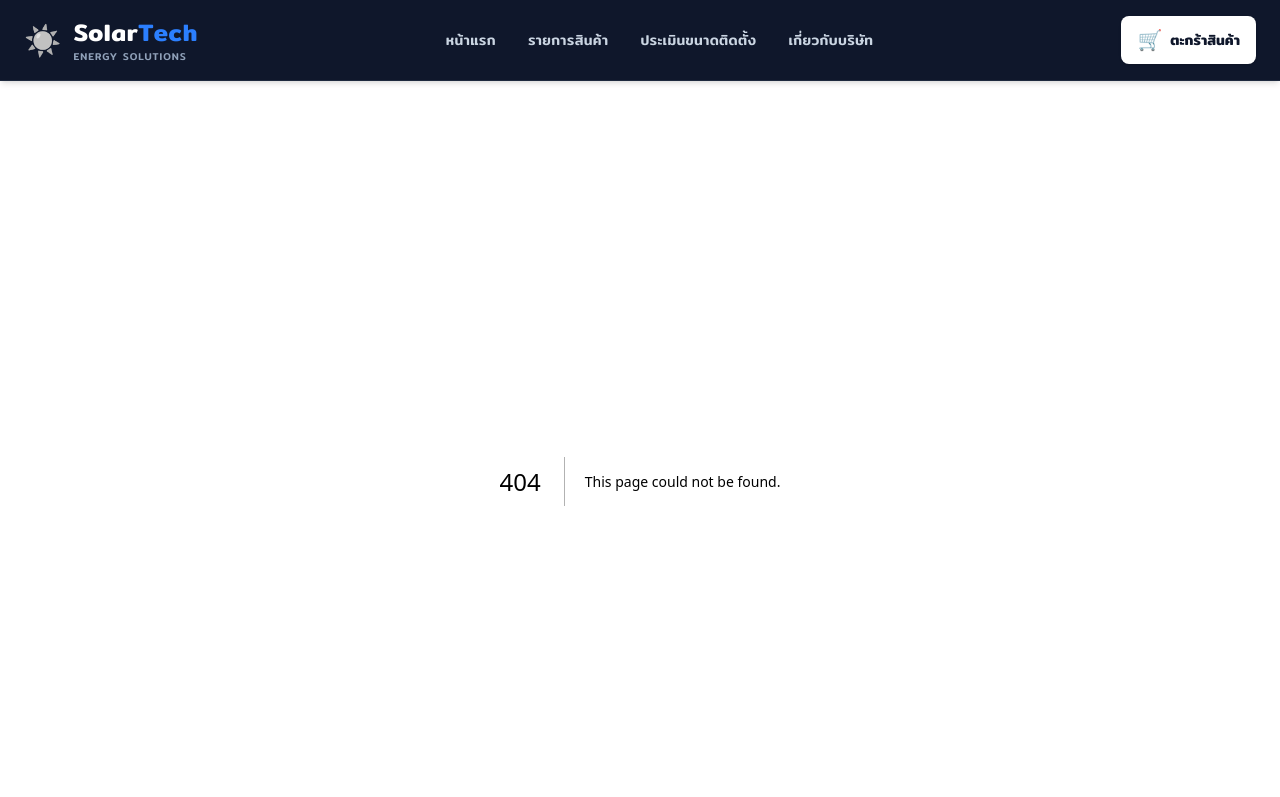
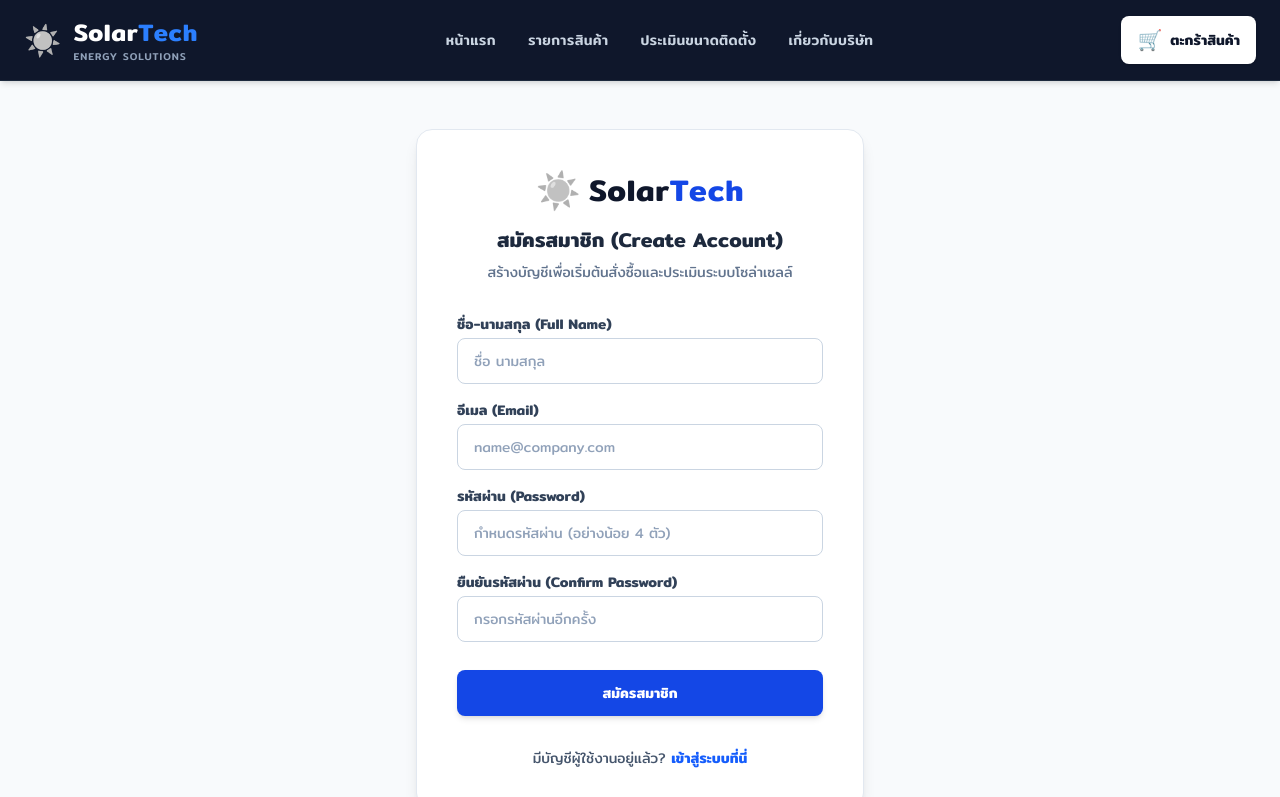
Before and after one commit to EzGuiy/Project-CSI204, a Next.js app in the folder frontend/: page /register in a window 1280 px wide. Before the commit this address had no page. Shown: the top 797 px of the page. Built offline with nearby package versions, Linux system fonts and the light colour scheme.

Commit message:
เพิ่มล็อคอินกับสมัคร

```diff
--- a/frontend/app/login/page.tsx
+++ b/frontend/app/login/page.tsx
@@ -44,7 +44,14 @@ export default function LoginPage() {
 
     // จำลองเวลาดีเลย์ของเซิร์ฟเวอร์ 0.8 วินาที
     setTimeout(() => {
-      const user = mockUsers.find(u => u.email === email && u.password === password);
+      // 1. ดึงข้อมูลบัญชีที่ลูกค้าสมัครเข้ามาใหม่จาก Local Storage
+      const registeredUsers = JSON.parse(localStorage.getItem('solar_users') || '[]');
+
+      // 2. นำข้อมูลทดสอบ (mockUsers) มารวมกับบัญชีที่สมัครใหม่
+      const allValidUsers = [...mockUsers, ...registeredUsers];
+
+      // 3. ค้นหาว่ามีอีเมลและรหัสผ่านตรงกับในระบบหรือไม่
+      const user = allValidUsers.find((u: any) => u.email === email && u.password === password);
 
       if (user) {
         // 🔐 ลบ Password ออกก่อนเก็บเป็น JSON Session ลง Local Storage
@@ -59,7 +66,7 @@ export default function LoginPage() {
 
         alert(`✅ เข้าสู่ระบบสำเร็จ!\nยินดีต้อนรับ: ${user.name}\nสิทธิ์การใช้งาน: ${user.role.toUpperCase()}`);
 
-        // เข้าสู่ระบบสำเร็จแล้วให้เด้งกลับไปหน้าแรก (หรือแก้เป็นหน้า Dashboard ได้)
+        // เข้าสู่ระบบสำเร็จแล้วให้เด้งกลับไปหน้าแรก
         router.push('/');
         router.refresh(); // รีเฟรชเพื่อให้ Navbar ดึงข้อมูลใหม่
       } else {
@@ -137,6 +144,16 @@ export default function LoginPage() {
           </div>
         </form>
 
+        {/* 🔗 ส่วนลิงก์ไปหน้าสมัครสมาชิกที่เพิ่มเข้ามาใหม่ */}
+        <div className="mt-6 text-center">
+          <p className="text-sm text-slate-600">
+            ยังไม่มีบัญชีผู้ใช้งาน?{' '}
+            <Link href="/register" className="font-bold text-blue-600 hover:text-blue-800 transition-colors">
+              สมัครสมาชิกที่นี่
+            </Link>
+          </p>
+        </div>
+
         {/* คู่มือสำหรับอาจารย์ทดสอบ (Mock Login Details) */}
         <div className="mt-8 pt-6 border-t border-slate-100">
           <p className="text-xs font-semibold text-slate-500 mb-3 text-center uppercase tracking-wider">
--- /dev/null
+++ b/frontend/app/register/page.tsx
@@ -0,0 +1,176 @@
+'use client';
+
+import { useState } from 'react';
+import { useRouter } from 'next/navigation';
+import Link from 'next/link';
+
+export default function RegisterPage() {
+  const [name, setName] = useState('');
+  const [email, setEmail] = useState('');
+  const [password, setPassword] = useState('');
+  const [confirmPassword, setConfirmPassword] = useState('');
+  const [error, setError] = useState('');
+  const [isLoading, setIsLoading] = useState(false);
+
+  const router = useRouter();
+
+  const handleRegister = (e: React.FormEvent) => {
+    e.preventDefault();
+    setError('');
+
+    // 1. ตรวจสอบว่ารหัสผ่านตรงกันหรือไม่
+    if (password !== confirmPassword) {
+      setError('❌ รหัสผ่านและการยืนยันรหัสผ่านไม่ตรงกัน');
+      return;
+    }
+
+    if (password.length < 4) {
+      setError('❌ รหัสผ่านต้องมีความยาวอย่างน้อย 4 ตัวอักษร');
+      return;
+    }
+
+    setIsLoading(true);
+
+    // จำลองเวลาดีเลย์ของเซิร์ฟเวอร์
+    setTimeout(() => {
+      // 2. ดึงข้อมูลผู้ใช้เก่าจาก Local Storage (ถ้ามี)
+      const existingUsers = JSON.parse(localStorage.getItem('solar_users') || '[]');
+
+      // 3. ตรวจสอบว่าอีเมลนี้ถูกใช้สมัครไปแล้วหรือยัง
+      const isEmailTaken = existingUsers.some((u: any) => u.email === email);
+
+      if (isEmailTaken) {
+        setError('❌ อีเมลนี้ถูกใช้งานแล้ว กรุณาใช้อีเมลอื่น');
+        setIsLoading(false);
+        return;
+      }
+
+      // 4. สร้าง Object ผู้ใช้งานใหม่ (กำหนด Role ให้เป็น Customer เสมอสำหรับหน้าเว็บ)
+      const newUser = {
+        id: `USR-CUST-${Date.now().toString().slice(-6)}`, // สร้าง ID สุ่มแบบง่ายๆ
+        name: name,
+        email: email,
+        password: password,
+        role: 'customer'
+      };
+
+      // 5. บันทึกลง Local Storage (จำลองการ INSERT ลง Database)
+      existingUsers.push(newUser);
+      localStorage.setItem('solar_users', JSON.stringify(existingUsers));
+
+      alert('✅ สมัครสมาชิกสำเร็จ! ระบบจะพาท่านไปยังหน้าเข้าสู่ระบบ');
+      router.push('/login');
+
+      setIsLoading(false);
+    }, 800);
+  };
+
+  return (
+    <div className="min-h-[85vh] flex items-center justify-center bg-slate-50 py-12 px-4 sm:px-6 lg:px-8">
+      <div className="max-w-md w-full space-y-8 bg-white p-10 rounded-2xl shadow-lg border border-slate-200">
+
+        {/* ส่วนหัวของฟอร์ม */}
+        <div className="text-center">
+          <div className="flex justify-center items-center gap-2 mb-4 group">
+            <span className="text-4xl grayscale group-hover:grayscale-0 transition-all cursor-pointer">☀️</span>
+            <h1 className="text-3xl font-bold text-slate-900 tracking-wide">
+              Solar<span className="text-blue-700">Tech</span>
+            </h1>
+          </div>
+          <h2 className="text-xl font-bold text-slate-800">สมัครสมาชิก (Create Account)</h2>
+          <p className="mt-2 text-sm text-slate-500">สร้างบัญชีเพื่อเริ่มต้นสั่งซื้อและประเมินระบบโซล่าเซลล์</p>
+        </div>
+
+        {/* ฟอร์มสมัครสมาชิก */}
+        <form className="mt-8 space-y-5" onSubmit={handleRegister}>
+
+          {error && (
+            <div className="bg-red-50 text-red-600 p-3 rounded-lg text-sm border border-red-100 text-center font-medium">
+              {error}
+            </div>
+          )}
+
+          <div className="space-y-4">
+            <div>
+              <label className="block text-sm font-semibold text-slate-700 mb-1" htmlFor="name">
+                ชื่อ-นามสกุล (Full Name)
+              </label>
+              <input
+                id="name"
+                type="text"
+                required
+                value={name}
+                onChange={(e) => setName(e.target.value)}
+                className="appearance-none block w-full px-4 py-3 border border-slate-300 placeholder-slate-400 text-slate-900 rounded-lg focus:outline-none focus:ring-2 focus:ring-blue-500 focus:border-blue-500 transition-colors sm:text-sm"
+                placeholder="ชื่อ นามสกุล"
+              />
+            </div>
+            <div>
+              <label className="block text-sm font-semibold text-slate-700 mb-1" htmlFor="email">
+                อีเมล (Email)
+              </label>
+              <input
+                id="email"
+                type="email"
+                required
+                value={email}
+                onChange={(e) => setEmail(e.target.value)}
+                className="appearance-none block w-full px-4 py-3 border border-slate-300 placeholder-slate-400 text-slate-900 rounded-lg focus:outline-none focus:ring-2 focus:ring-blue-500 focus:border-blue-500 transition-colors sm:text-sm"
+                placeholder="name@company.com"
+              />
+            </div>
+            <div>
+              <label className="block text-sm font-semibold text-slate-700 mb-1" htmlFor="password">
+                รหัสผ่าน (Password)
+              </label>
+              <input
+                id="password"
+                type="password"
+                required
+                value={password}
+                onChange={(e) => setPassword(e.target.value)}
+                className="appearance-none block w-full px-4 py-3 border border-slate-300 placeholder-slate-400 text-slate-900 rounded-lg focus:outline-none focus:ring-2 focus:ring-blue-500 focus:border-blue-500 transition-colors sm:text-sm"
+                placeholder="กำหนดรหัสผ่าน (อย่างน้อย 4 ตัว)"
+              />
+            </div>
+            <div>
+              <label className="block text-sm font-semibold text-slate-700 mb-1" htmlFor="confirmPassword">
+                ยืนยันรหัสผ่าน (Confirm Password)
+              </label>
+              <input
+                id="confirmPassword"
+                type="password"
+                required
+                value={confirmPassword}
+                onChange={(e) => setConfirmPassword(e.target.value)}
+                className="appearance-none block w-full px-4 py-3 border border-slate-300 placeholder-slate-400 text-slate-900 rounded-lg focus:outline-none focus:ring-2 focus:ring-blue-500 focus:border-blue-500 transition-colors sm:text-sm"
+                placeholder="กรอกรหัสผ่านอีกครั้ง"
+              />
+            </div>
+          </div>
+
+          <div className="pt-2">
+            <button
+              type="submit"
+              disabled={isLoading}
+              className="w-full flex justify-center py-3 px-4 border border-transparent text-sm font-bold rounded-lg text-white bg-blue-700 hover:bg-slate-900 focus:outline-none focus:ring-2 focus:ring-offset-2 focus:ring-blue-500 transition-all disabled:opacity-70 disabled:cursor-not-allowed shadow-md"
+            >
+              {isLoading ? 'กำลังสร้างบัญชี...' : 'สมัครสมาชิก'}
+            </button>
+          </div>
+        </form>
+
+        {/* ลิงก์กลับไปหน้า Login */}
+        <div className="mt-6 text-center">
+          <p className="text-sm text-slate-600">
+            มีบัญชีผู้ใช้งานอยู่แล้ว?{' '}
+            <Link href="/login" className="font-bold text-blue-600 hover:text-blue-800 transition-colors">
+              เข้าสู่ระบบที่นี่
+            </Link>
+          </p>
+        </div>
+
+      </div>
+    </div>
+  );
+}
--- a/frontend/components/ProductCard.tsx
+++ b/frontend/components/ProductCard.tsx
@@ -1,6 +1,7 @@
 'use client';
 
 import React from 'react';
+
 
 interface ProductProps {
   id: string;
```
